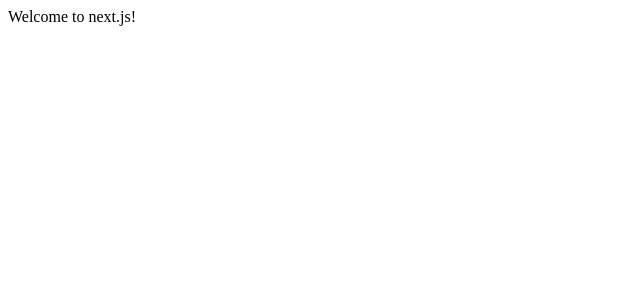
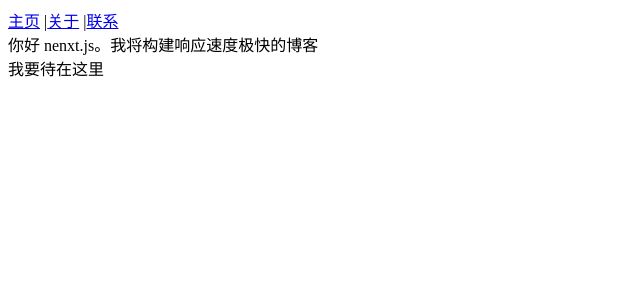
Before and after one commit to leeping88901024/blog1.0, a Next.js app: page / in a window 1280 px wide. Shown: the top 300 px of the page, without its empty margins (0-640 px from the left). Built offline with nearby package versions, Linux system fonts and the light colour scheme.

Commit message:
construct repo

```diff
--- /dev/null
+++ b/components/layout.js
@@ -0,0 +1,25 @@
+import Link from 'next/link'
+import Head from 'next/head'
+
+export default ({ children, title = '这是默认标题' }) => (
+  <div>
+    <Head>
+      <title>{ title }</title>
+      <meta charSet='utf-8' />
+      <meta name='viewport' content='initial-scale=1.0, width=device-width' />
+    </Head>
+    <header>
+      <nav>
+        <Link href='/'><a>主页</a></Link> |
+        <Link href='/about'><a>关于</a></Link> |
+        <Link href='/contact'><a>联系</a></Link>
+      </nav>
+    </header>
+
+    { children }
+
+    <footer>
+      {'我要待在这里'}
+    </footer>
+  </div>
+)
--- a/pages/index.js
+++ b/pages/index.js
@@ -1 +1,7 @@
-export default () => <div>Welcome to next.js!</div>
+import Layout from '../components/layout'
+
+export default () => (
+  <Layout>
+    <div>你好 nenxt.js。我将构建响应速度极快的博客</div>
+  </Layout>
+)
```
Also changed, not shown: pages/about.js (added, +7 -0 lines), pages/contact.js (added, +7 -0 lines).
